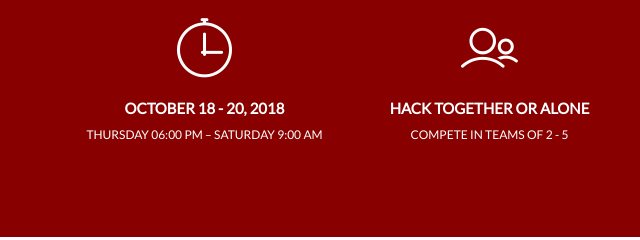
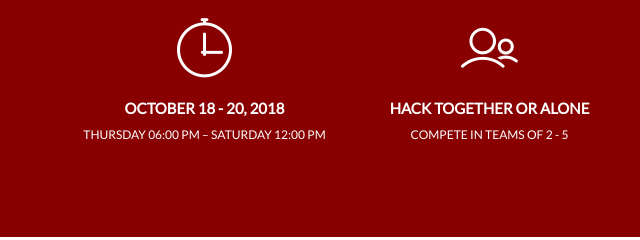
Before and after one commit to CMU-Robotics-Club/RedRobotWebsite, a plain HTML site: page index.html in a window 1280 px wide. Shown: the part 1480-1720 px from the top of the page, 293-933 px from the left. Drawn offline with Linux system fonts and the light colour scheme; files whose address does not match are found by name.

Commit message:
Update end time

```diff
--- a/index.html
+++ b/index.html
@@ -208,7 +208,7 @@
             <div class="counter wow fadeInRight" data-wow-delay="0.6s">
               <div class="icon"><i class="lni-timer"></i></div>
               <p>October 18 - 20, 2018</p>
-              <span>Thursday 06:00 PM – Saturday 9:00 AM</span>
+              <span>Thursday 06:00 PM – Saturday 12:00 PM</span>
             </div>
           </div>
           <!-- Counter Item -->
```
